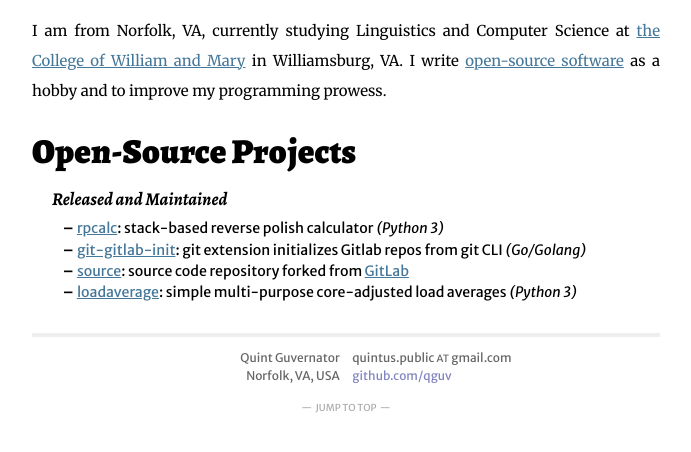
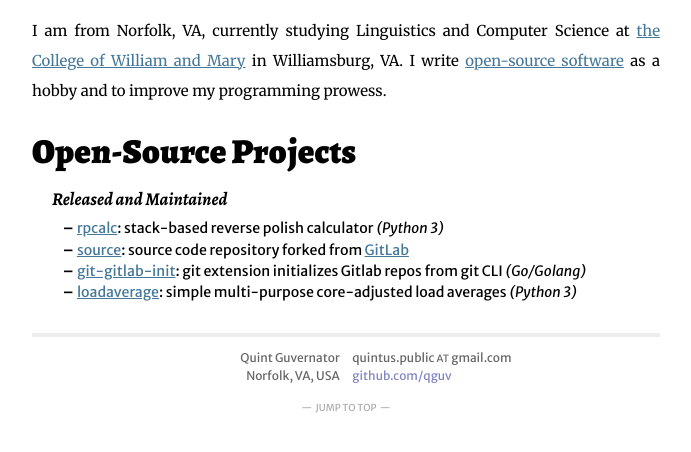
Before and after one commit to hawkw/qguv.github.io, a Jekyll site: the page built from index.md, in a window 1280 px wide, cut to the strip 200-930 px from the top of the page. Shown: the top 452 px of the strip, without its empty margins (294-985 px from the left). Built offline with Jekyll 4.4.1, drawn with Linux system fonts in a browser that asks for light colours; some web fonts are replaced; Markdown is read by kramdown in place of the engine named in the settings.

Commit message:
reorder projects

```diff
--- a/index.md
+++ b/index.md
@@ -14,8 +14,8 @@ I write [open-source software](#open-source-projects) as a hobby and to improve
 ## Open-Source Projects <a id="open-source-projects"></a>
 #### Released and Maintained
 - [rpcalc][]: stack-based reverse polish calculator _(Python 3)_
+- [source][]: source code repository forked from [GitLab](http://gitlab.org/)
 - [git-gitlab-init][]: git extension initializes Gitlab repos from git CLI _(Go/Golang)_
-- [source][]: source code repository forked from [GitLab](http://gitlab.org/)
 - [loadaverage][]: simple multi-purpose core-adjusted load averages _(Python 3)_
 
 [rpcalc]: http://qguv.github.io/rpcalc
```
